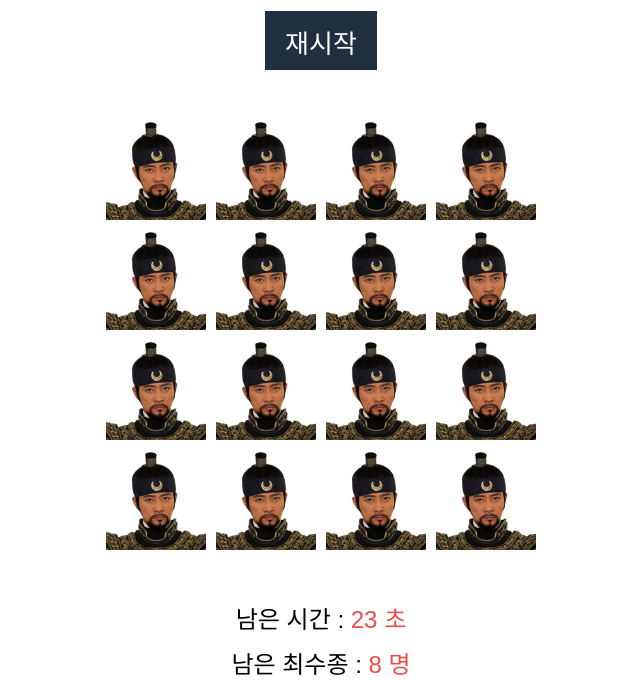
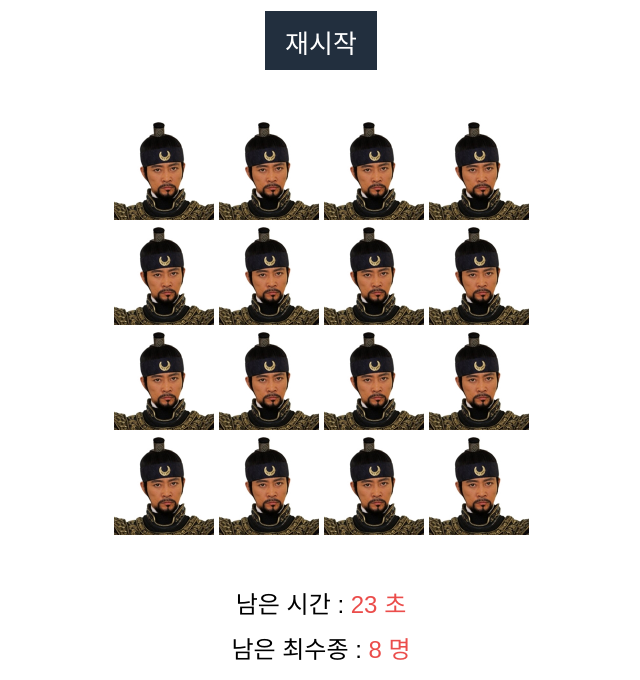
Before and after one commit to moonstrnck/vanillacoding, a plain HTML site: page 최수종 찾기 게임/index.html in a window 1280 px wide. Both pictures are taken after a click on the button "시작". Shown: the part 150-830 px from the top of the page, without its empty margins (319-959 px from the left). Drawn offline with Linux system fonts and the light colour scheme; a web font is replaced by a local one.

Commit message:
최수종 찾기

```diff
--- a/최수종 찾기 게임/main.js
+++ b/최수종 찾기 게임/main.js
@@ -12,9 +12,11 @@ const infoEl = document.querySelector('.game-info');
 function gameStart(){
     count = 8;
     let t = 25;
+    infoEl.style.display = 'block';
     countEl.textContent = `${count} 명`;
     timerEl.textContent =  `${t} 초`;
     stage.innerHTML = "";
+
     for (let i = 0; i < 16; i++){
         const card = document.createElement('div');
         card.classList.add('card');
@@ -22,7 +24,7 @@ function gameStart(){
     }
 
     const cards = document.querySelectorAll('.card');
-    let randomArr = getLandomIndex(cards.length);
+    const randomArr = getLandomIndex(cards.length);
     for (let i = 0; i < randomArr.length; i++) {
         let n = i + 1 > 8 ? (i + 1) - 8 : i + 1;
 
@@ -32,8 +34,6 @@ function gameStart(){
             <img class="back" src="imgs/0${n}.jpg" alt="">
         `;
     }
-
-    infoEl.style.display = 'block';
 
     timer = setInterval(function(){
         t--;
@@ -78,11 +78,11 @@ startBtn.addEventListener('click', function(){
 let activeCard = [];
 stage.addEventListener('click', function(event){
     let target = event.target.closest('.card');
+    if(!target || target.classList.contains('active')) return;
     cardCompare(target);
 })
 
 function cardCompare(target){
-    if(target.classList.contains('active')) return;
     target.classList.add('active');
     activeCard.push(target);
 
@@ -99,7 +99,7 @@ function cardCompare(target){
                 activeCard[0].classList.remove('active');
                 activeCard[1].classList.remove('active');
                 activeCard.splice(0, 2);
-            }, 500)
+            }, 400)
         }
     }
 
@@ -109,11 +109,13 @@ function cardCompare(target){
 function gameOver(count){
     clearInterval(timer);
     clearTimeout(timeOut);
+    activeCard = [];
 
     if (count === 0) {
+        console.log('Win!')
         stage.innerHTML = `<img src="bgs/win-bg1.jpg" alt="">`;
     } else {
+        console.log('Lose')
         stage.innerHTML = `<img src="bgs/lose-bg1.jpg" alt="">`;
     }
-    activeCard = [];
 }
--- a/최수종 찾기 게임/styles.css
+++ b/최수종 찾기 게임/styles.css
@@ -40,12 +40,12 @@ button {
 
 .game-stage {
     position: relative;
-    width: 430px;
-    height: 430px;
+    width: 415px;
+    height: 415px;
     display: grid;
     grid-template-columns: repeat(4, 1fr);
     grid-template-rows: repeat(4, 1fr);
-    gap: 10px;
+    gap: 5px;
     margin: 50px auto;
 }
 
```
